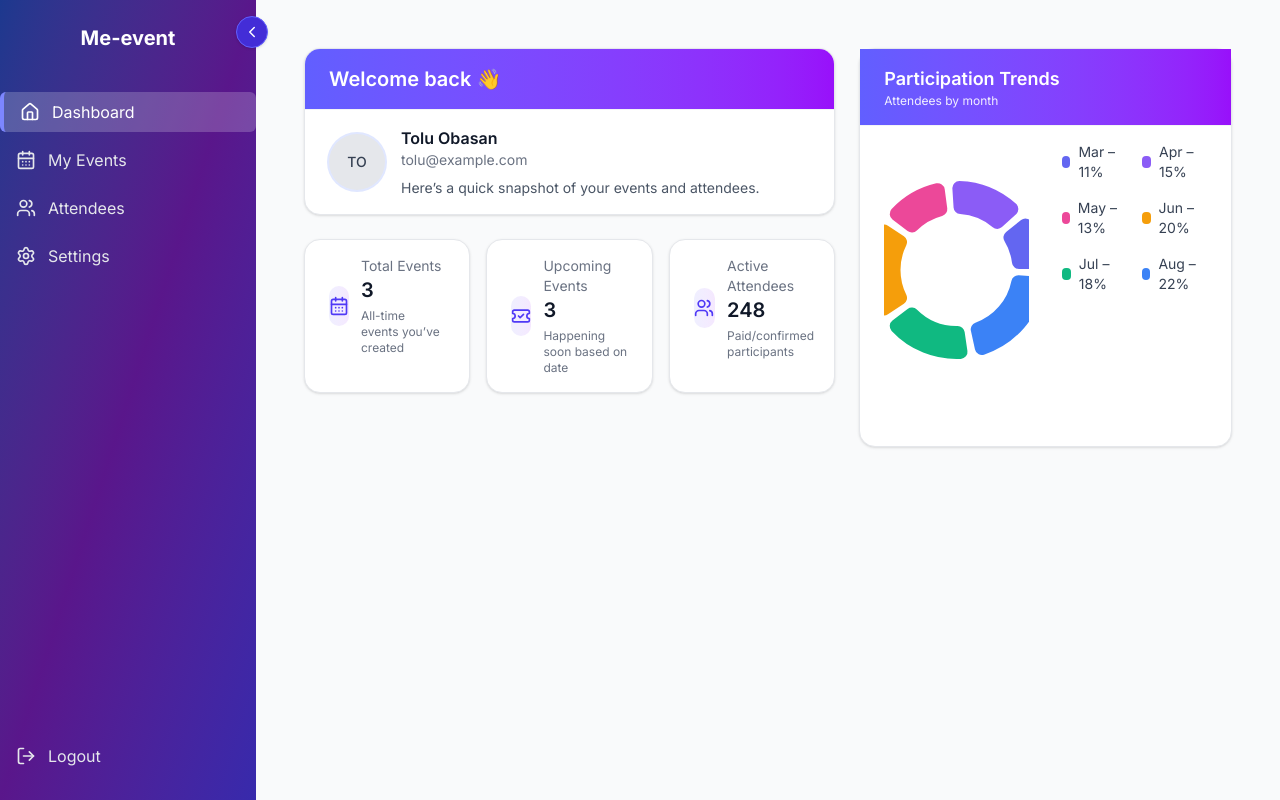
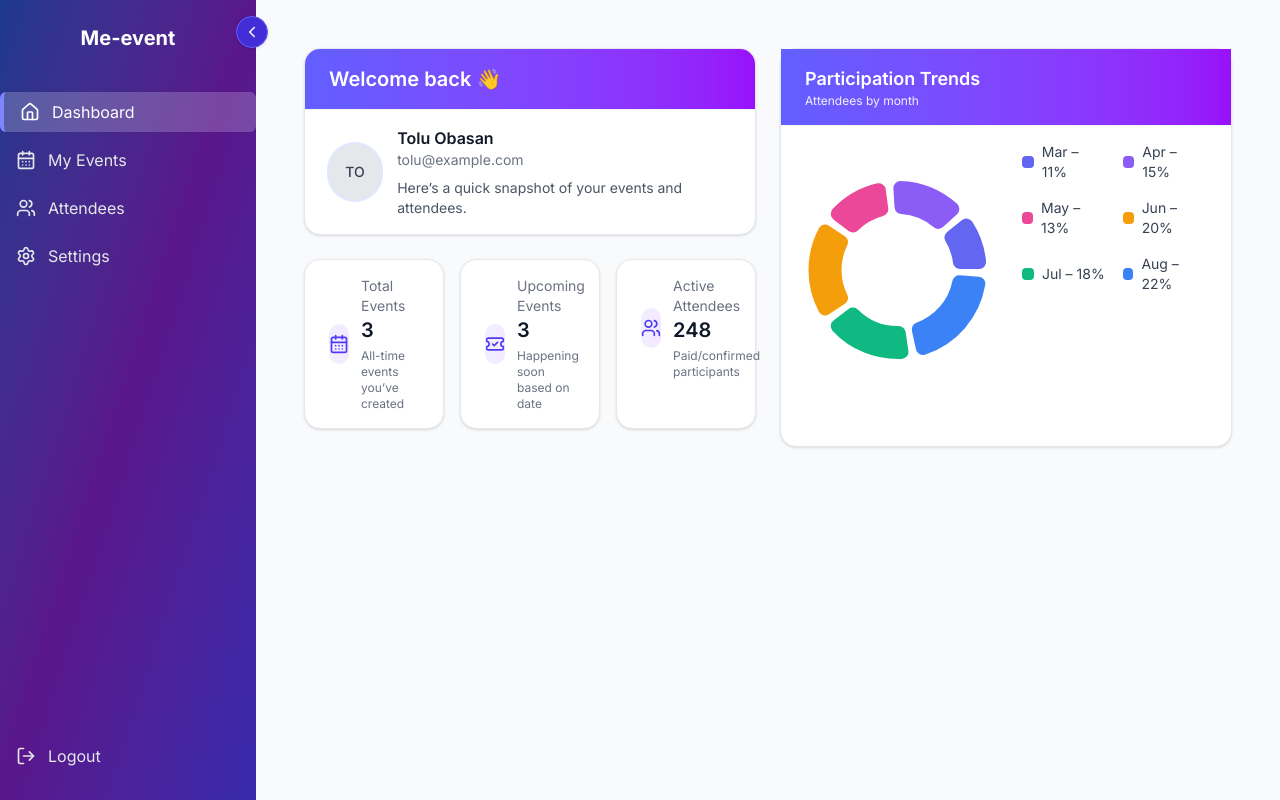
Before and after one commit to obasanmichael/event-manager-app, a Next.js app: page /app in a window 1280 px wide. Built offline with nearby package versions, Linux system fonts and the light colour scheme.

Commit message:
ft: fixed a bug in the events form

```diff
--- a/app/app/events/page.tsx
+++ b/app/app/events/page.tsx
@@ -11,11 +11,11 @@ import { v4 as uuidv4 } from "uuid";
 const EventsPage = () => {
   const [events, setEvents] = useState<Event[]>(mockEvents);
   const [isModalOpen, setIsModalOpen] = useState(false);
-  const [selectedEvent, setSelectedEvent] = useState<Event | null>(null)
+  const [selectedEvent, setSelectedEvent] = useState<Event | null>(null);
 
   const hasEvents = events.length > 0;
 
-  const handleCreate = (newEvent: Omit<Event, "id" | "status" >) => {
+  const handleCreate = (newEvent: Omit<Event, "id" | "status">) => {
     const id = uuidv4();
 
     // Add id + status
@@ -28,10 +28,10 @@ const EventsPage = () => {
     setEvents((prev) => [...prev, eventWithId]);
     setIsModalOpen(false); // close modal
   };
-    const handleEdit = (event: Event) => {
-      setSelectedEvent(event);
-      setIsModalOpen(true);
-    };
+  const handleEdit = (event: Event) => {
+    setSelectedEvent(event);
+    setIsModalOpen(true);
+  };
 
   const handleDelete = (id: string) => {
     setEvents((prev) => prev.filter((event) => event.id !== id));
@@ -43,7 +43,7 @@ const EventsPage = () => {
       setEvents((prev) =>
         prev.map((e) =>
           e.id === selectedEvent.id
-            ? { ...eventData, id: e.id, status: e.status } as Event
+            ? ({ ...eventData, id: e.id, status: e.status } as Event)
             : e
         )
       );
@@ -56,15 +56,16 @@ const EventsPage = () => {
     setIsModalOpen(false);
   };
 
-
-
   return (
     <div className="lg:p-6">
       {/* Page Header */}
       <div className="flex justify-between items-center mb-6">
         <h1 className="text-2xl font-bold">Your Events</h1>
         <Button
-          onClick={() => setIsModalOpen(true)}
+          onClick={() => {
+            setSelectedEvent(null);
+            setIsModalOpen(true);
+          }}
           className="bg-gradient-to-r from-indigo-500 to-purple-600 text-white shadow-md hover:opacity-90 transition"
         >
           {/* Icon always visible */}
@@ -81,7 +82,10 @@ const EventsPage = () => {
             You have not yet created any events.
           </p>
           <Button
-            onClick={() => setIsModalOpen(true)}
+            onClick={() => {
+              setSelectedEvent(null)
+              setIsModalOpen(true)
+            }}
             className="bg-gradient-to-r from-indigo-500 to-purple-600 text-white shadow-md hover:opacity-90 transition"
           >
             Create Your First Event
@@ -111,7 +115,7 @@ const EventsPage = () => {
             <EventForm
               initialData={selectedEvent || undefined}
               onCreate={handleSave}
-              onCancel={() => (setIsModalOpen(false))}
+              onCancel={() => setIsModalOpen(false)}
             />
           </div>
         </div>
--- a/app/app/page.tsx
+++ b/app/app/page.tsx
@@ -41,7 +41,7 @@ export default function DashboardPage() {
       {/* Grid: 12 cols on desktop → 2-column layout */}
       <div className="grid grid-cols-1 xl:grid-cols-12 gap-6">
         {/* Left column */}
-        <div className="xl:col-span-7 space-y-6">
+        <div className="xl:col-span-6 space-y-6">
           <WelcomeCard
             userName="Tolu Obasan"
             email="tolu@example.com"
@@ -55,7 +55,7 @@ export default function DashboardPage() {
         </div>
 
         {/* Right column */}
-        <div className="xl:col-span-5">
+        <div className="xl:col-span-6">
           <TrendsCard data={trendData} />
         </div>
       </div>
```
